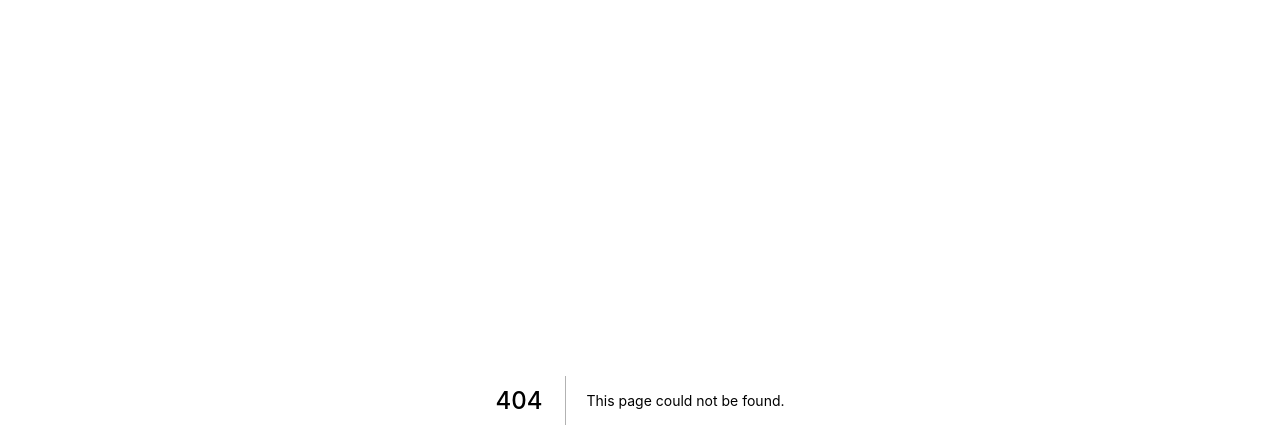
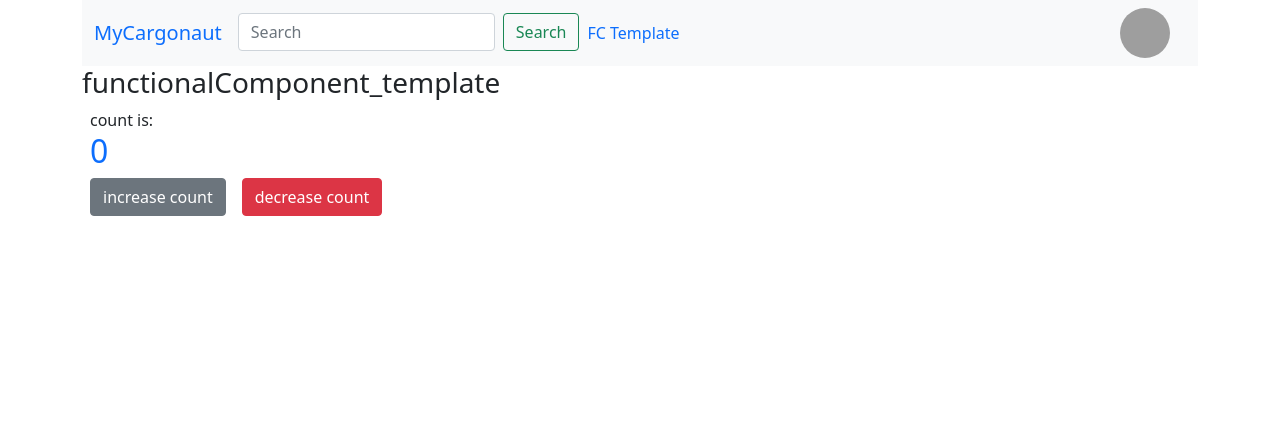
Before and after one commit to joleschmidt/MyCargonaut_MHJO, a Next.js app: page /fctemplate in a window 1280 px wide. Before the commit this address had no page. Shown: the top 448 px of the page. Built offline with nearby package versions, Linux system fonts and the light colour scheme; grey boxes are pictures that could not be loaded.

Commit message:
updated readme

```diff
--- a/components/Navbar.jsx
+++ b/components/Navbar.jsx
@@ -37,8 +37,8 @@ const Navbar = () => {
 							</form>
 						</li>
 						<li>
-							<a className="nav-link" href="/kaufen">
-								Home
+							<a className="nav-link" href="/fctemplate">
+								FC Template
 							</a>
 						</li>
 					</ul>
--- /dev/null
+++ b/pages/fctemplate.js
@@ -0,0 +1,39 @@
+import React, { useEffect } from "react";
+import { useState } from "react";
+import { Button } from "react-bootstrap";
+import Navbar from "../components/Navbar";
+
+const FcTemplate = () => {
+	const [count, setCount] = useState(0);
+
+	const handleIncrease = () => {
+		setCount(count + 1);
+	};
+	const handleDecrease = () => {
+		setCount(count - 1);
+	};
+
+	useEffect(() => {
+		setCount(0);
+	}, []);
+
+	return (
+		<div className="container">
+			<Navbar />
+			<h3>functionalComponent_template</h3>
+			<div className="m-2">
+				<div>
+					count is: <h2 className="text-primary">{count}</h2>
+				</div>
+				<Button className="btn-secondary me-3" onClick={handleIncrease}>
+					increase count
+				</Button>
+				<Button className="btn-danger" onClick={handleDecrease}>
+					decrease count
+				</Button>
+			</div>
+		</div>
+	);
+};
+
+export default FcTemplate;
--- a/pages/kaufen.js
+++ b/pages/kaufen.js
@@ -4,13 +4,14 @@ import styles from "../styles/Home.module.css";
 
 //components
 import Navbar from "../components/Navbar";
+import React from "react";
 
 const Kaufen = () => {
 	//Funktionen
 
 	//HTML
 	return (
-		<div className={styles.container}>
+		<div className="container">
 			<Head>
 				<title>Create Next App</title>
 				<meta name="description" content="Generated by create next app" />
--- a/pages/profile.js
+++ b/pages/profile.js
@@ -1,3 +1,4 @@
+import React from "react";
 import Head from "next/head";
 import Image from "next/image";
 import styles from "../styles/Home.module.css";
@@ -10,7 +11,7 @@ const Profil = () => {
 
 	//HTML
 	return (
-		<div className={styles.container}>
+		<div className="container">
 			<Head>
 				<title>Create Next App</title>
 				<meta name="description" content="Generated by create next app" />
```
Also changed, not shown: jsconfig.json (added, +7 -0 lines), 2 other files (tests, documents, lock files or other folders).
